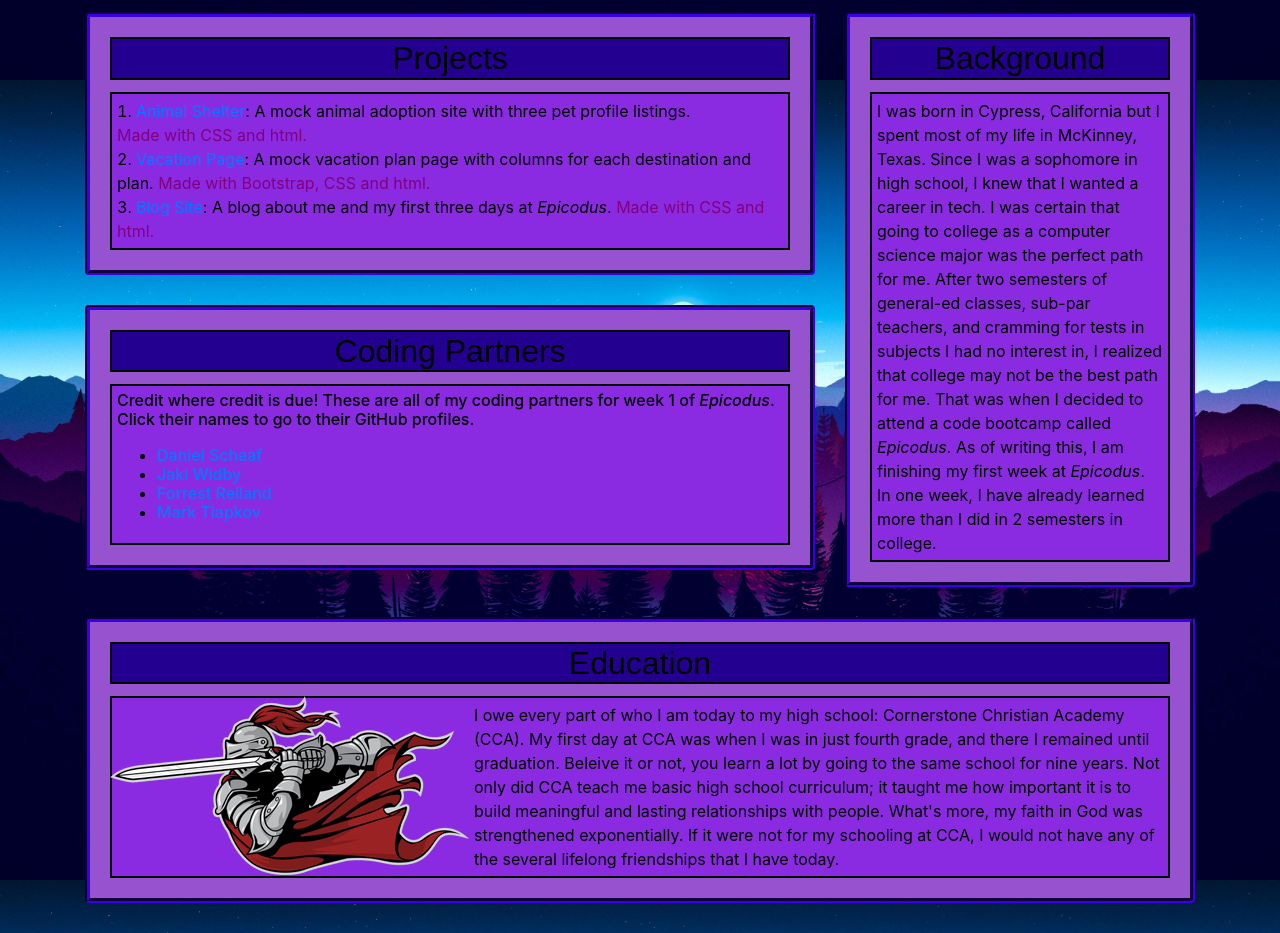
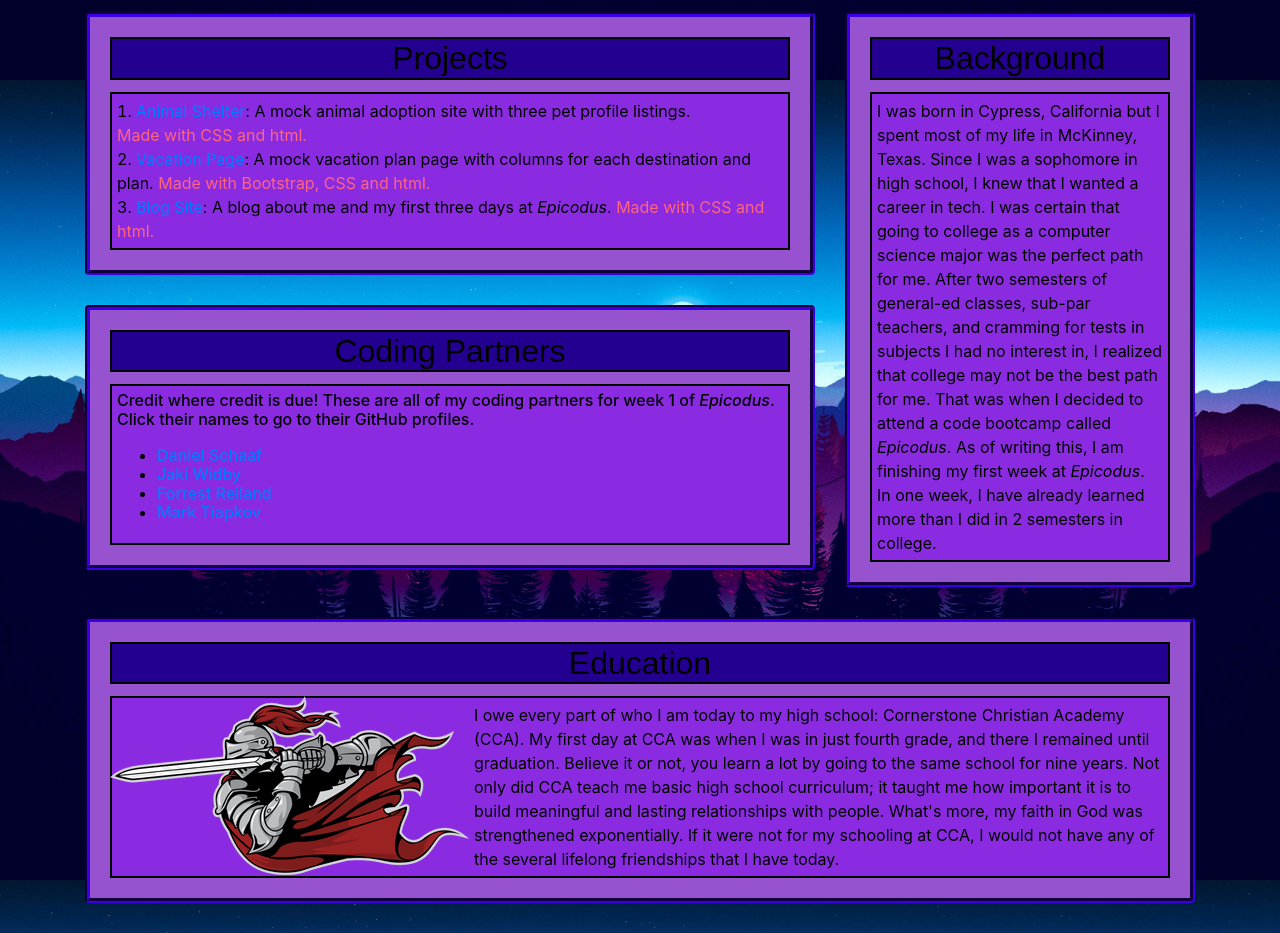
Before and after one commit to Joebenitus/landing-page, a plain HTML site: page index.html in a window 1280 px wide. Shown: the part 720-1653 px from the top of the page. Drawn offline with Linux system fonts and the light colour scheme.

```diff
--- a/css/styles.css
+++ b/css/styles.css
@@ -52,7 +52,7 @@
 }
 
 .made-with {
-  color: purple;
+  color: rgb(255, 101, 126);
 }
 
 #partners {
--- a/index.html
+++ b/index.html
@@ -68,7 +68,7 @@
         <div class="card-body">
           <h2 class="card-title">Education</h2>
           <img class="warrior" src="warrior.png" alt="A picture of my high school mascot: a warrior">
-          <p class="card-text">I owe every part of who I am today to my high school: Cornerstone Christian Academy (CCA). My first day at CCA was when I was in just fourth grade, and there I remained until graduation. Beleive it or not, you learn a lot by going to the same school for nine years. Not only did CCA teach me basic high school curriculum; it taught me how important it is to build meaningful and lasting relationships with people. What's more, my faith in God was strengthened exponentially. If it were not for my schooling at CCA, I would not have any of the several lifelong friendships that I have today.</p>
+          <p class="card-text">I owe every part of who I am today to my high school: Cornerstone Christian Academy (CCA). My first day at CCA was when I was in just fourth grade, and there I remained until graduation. Believe it or not, you learn a lot by going to the same school for nine years. Not only did CCA teach me basic high school curriculum; it taught me how important it is to build meaningful and lasting relationships with people. What's more, my faith in God was strengthened exponentially. If it were not for my schooling at CCA, I would not have any of the several lifelong friendships that I have today.</p>
         </div>
       </div>
     </div>
```
